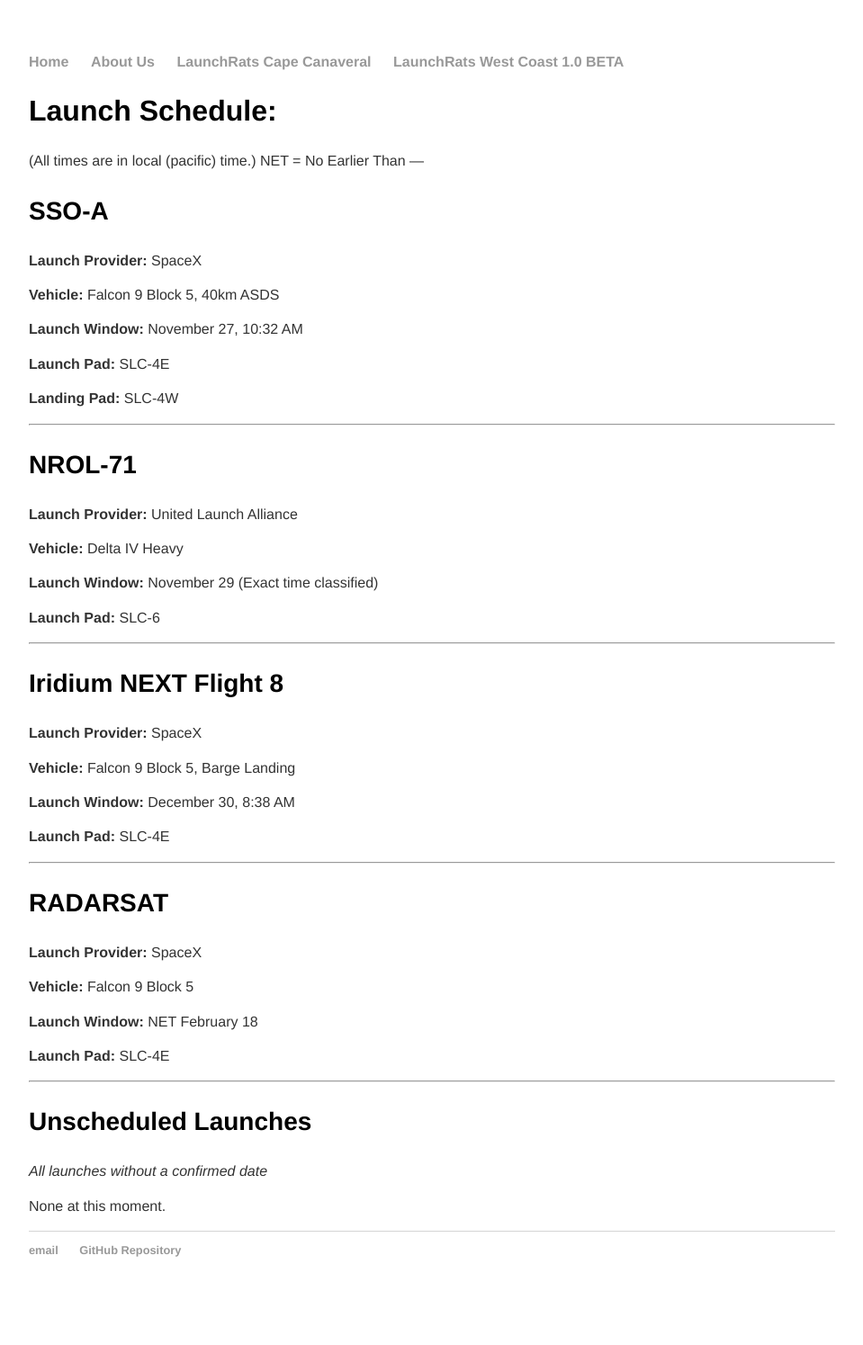
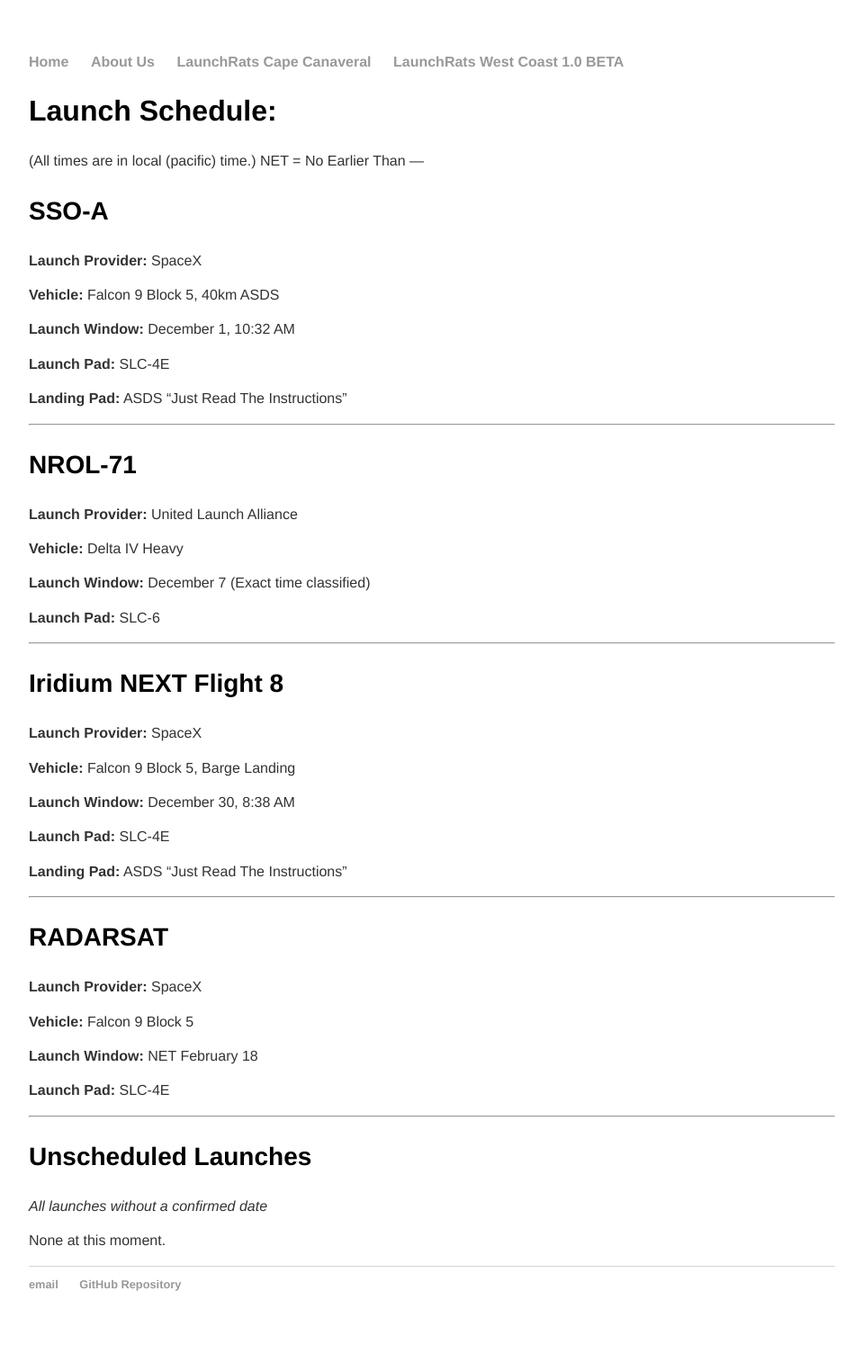
Before and after one commit to CST-100/Launchrats-West-Coast, a Jekyll site: the page built from _posts/2018-11-28-Launch Schedule.md, in a window 1280 px wide. Shown: the whole page at 90% size, without its empty margins (160-1119 px from the left). Built offline with Jekyll 4.4.1, drawn with Linux system fonts in a browser that asks for light colours; our own code applies the rules of GitHub Pages for plain Markdown files; before the commit the page ends 1457 px from its top, so only the background shows below that.

Commit message:
Update and rename 2018-11-20-Launch Schedule.md to 2018-11-28-Launch Schedule.md

```diff
--- a/_posts/2018-11-20-Launch Schedule.md
+++ b/_posts/2018-11-28-Launch Schedule.md
@@ -8,11 +8,11 @@
 
 **Vehicle:** Falcon 9 Block 5, 40km ASDS
 
-**Launch Window:** November 27, 10:32 AM
+**Launch Window:** December 1, 10:32 AM
 
 **Launch Pad:** SLC-4E
 
-**Landing Pad:** SLC-4W
+**Landing Pad:** ASDS "Just Read The Instructions"
 
 ---
 
@@ -22,7 +22,7 @@
 
 **Vehicle:** Delta IV Heavy
 
-**Launch Window:** November 29 (Exact time classified)
+**Launch Window:** December 7 (Exact time classified)
 
 **Launch Pad:** SLC-6
 
@@ -37,6 +37,8 @@
 **Launch Window:** December 30, 8:38 AM
 
 **Launch Pad:** SLC-4E
+
+**Landing Pad:** ASDS "Just Read The Instructions"
 
 ---
 
```
